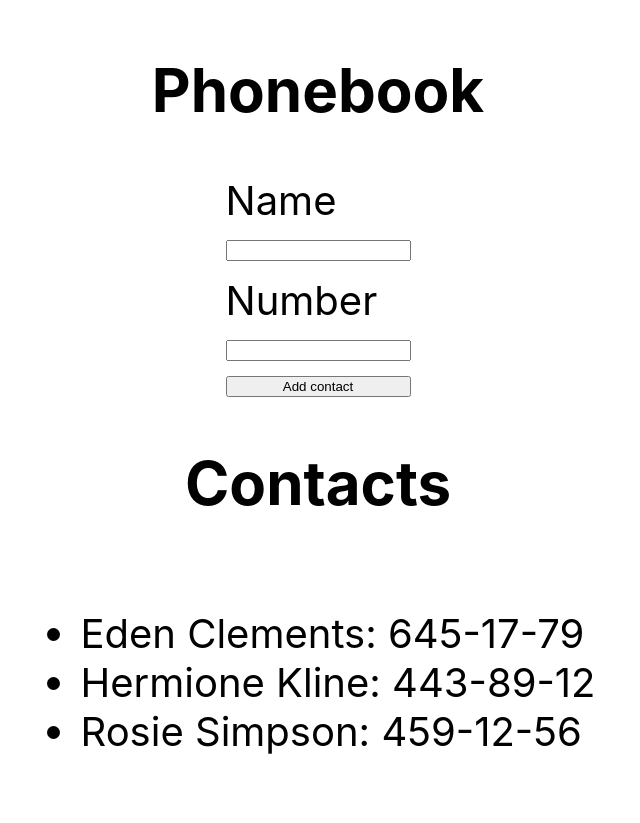
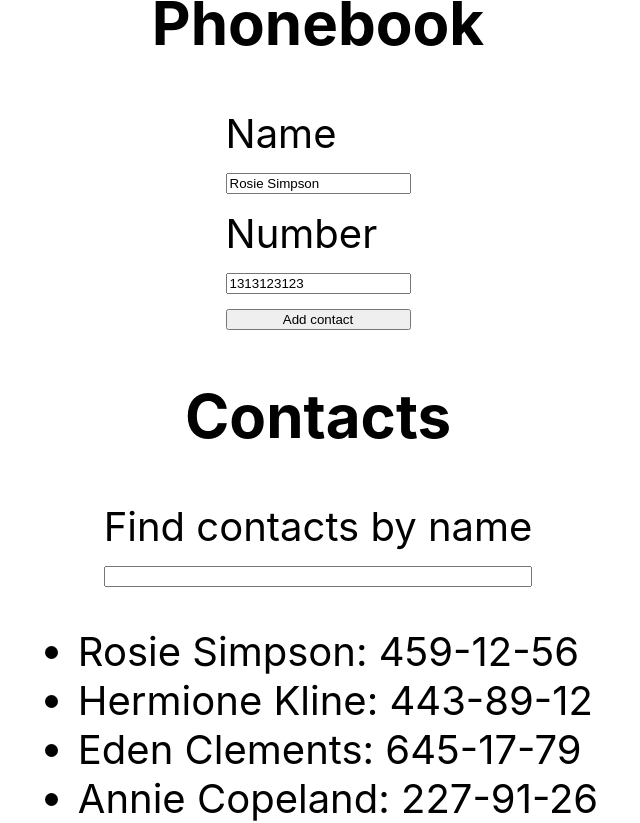
Before and after one commit to AMichalMurawski/goit-react-hw-02-phonebook, a React (Create React App) app: page / in a window 1280 px wide. Shown: the whole page, without its empty margins (322-962 px from the left). Before the commit the page ends 800 px from the top, so only its background shows below. Built offline with nearby package versions, Linux system fonts and the light colour scheme.

Commit message:
Add filter

```diff
--- a/src/components/App.jsx
+++ b/src/components/App.jsx
@@ -1,26 +1,51 @@
 import { Component } from 'react';
 import { ContactForm } from './ContactForm/ContactForm';
 import { ContactList } from './ContactList/ContactList';
+import { Filter } from './Filter/Filter';
 
 const phoneList = [
-  { id: 123, name: 'Eden Clements', number: '645-17-79' },
-  { id: 456, name: 'Hermione Kline', number: '443-89-12' },
-  { id: 789, name: 'Rosie Simpson', number: '459-12-56' },
+  {id: 'id-1', name: 'Rosie Simpson', number: '459-12-56'},
+  {id: 'id-2', name: 'Hermione Kline', number: '443-89-12'},
+  {id: 'id-3', name: 'Eden Clements', number: '645-17-79'},
+  {id: 'id-4', name: 'Annie Copeland', number: '227-91-26'},
 ];
 
 export class App extends Component {
   state = {
     contacts: phoneList,
+    filter: "",
   };
 
   handleSubmit = contact => {
+    const { contacts } = this.state;
+    if (
+      contacts.find(value => value.name.toLowerCase().replace(/\s/g, "")
+        === contact.name.toLowerCase().replace(/\s/g, ""))) {
+      alert(`${contact.name} is already in contacts.`)
+      return
+    }
     this.setState(prevState => ({
       contacts: [...prevState.contacts, contact],
     }));
   };
 
+  changeFilter = value => {
+     this.setState(prevState => ({
+      filter: value,
+    }));
+  }
+
   render() {
-    const { contacts } = this.state;
+    const { contacts, filter } = this.state;
+    let contactList = [];
+    if (filter.length > 0) {
+      contactList = contacts.filter((contact, index, array) => {
+        return contact.name.toLowerCase().replace(/\s/g, "").includes(filter.toLowerCase().replace(/\s/g, ""))
+      })
+    } else {
+      contactList = contacts
+    }
+
     return (
       <div
         style={{
@@ -36,7 +61,8 @@ export class App extends Component {
         <h2>Phonebook</h2>
         <ContactForm onSubmit={values => this.handleSubmit(values)} />
         <h2>Contacts </h2>
-        <ContactList contacts={contacts} />
+        <Filter filter={filter} handleChange={value => this.changeFilter(value)} />
+        <ContactList contacts={contactList} />
       </div>
     );
   }
--- a/src/components/ContactForm/ContactForm.jsx
+++ b/src/components/ContactForm/ContactForm.jsx
@@ -1,7 +1,7 @@
 import { Component } from 'react';
 import { nanoid } from 'nanoid';
 
-const initialValue = { name: '', number: '' };
+const initialValue = { name: 'Rosie Simpson', number: '1313123123' };
 
 export class ContactForm extends Component {
   state = { ...initialValue };
--- a/src/components/Filter/Filter.jsx
+++ b/src/components/Filter/Filter.jsx
@@ -0,0 +1,38 @@
+import { Component } from "react"
+
+
+export class Filter extends Component {
+
+    handleChange = (e) => {
+        const { value } = e.target;
+        this.props.handleChange(value);
+    };
+
+    render() {
+        const { filter } = this.props;
+        return (
+            <form
+                onSubmit={this.handleSubmit}
+                style={{
+                display: 'flex',
+                gap: 15,
+                flexDirection: 'column',
+                justifyContent: 'center',
+                alignItems: 'left',
+                }}
+            >
+                <label htmlFor="contact_filter">Find contacts by name</label>
+                <input
+                    type="text"
+                    name="name"
+                    id="contact_filter"
+                    pattern="^[a-zA-Zа-яА-Я]+(([' -][a-zA-Zа-яА-Я ])?[a-zA-Zа-яА-Я]*)*$"
+                    title="Name may contain only letters, apostrophe, dash and spaces. For example Adrian, Jacob Mercer, Charles de Batz de Castelmore d'Artagnan"
+                    required
+                    value={filter}
+                    onChange={this.handleChange}
+                />
+            </form>
+        )
+    }
+}
```
